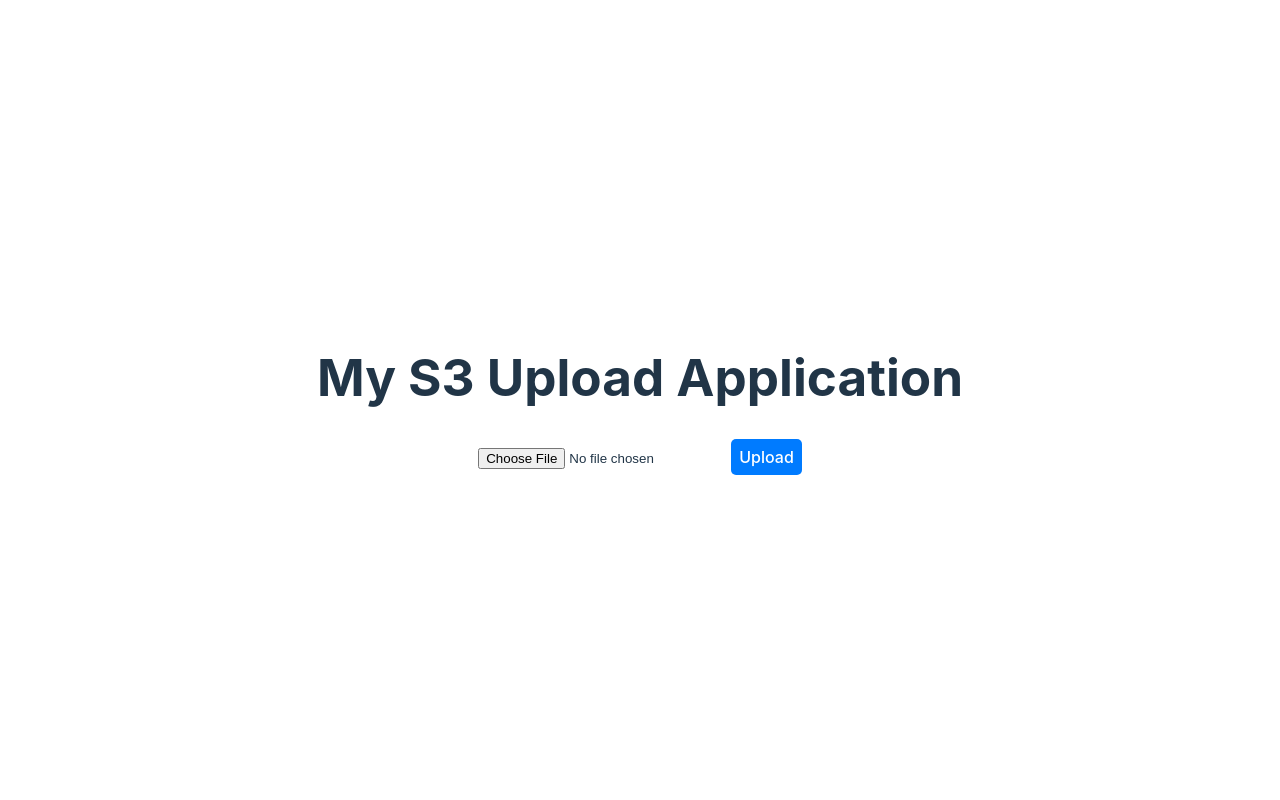
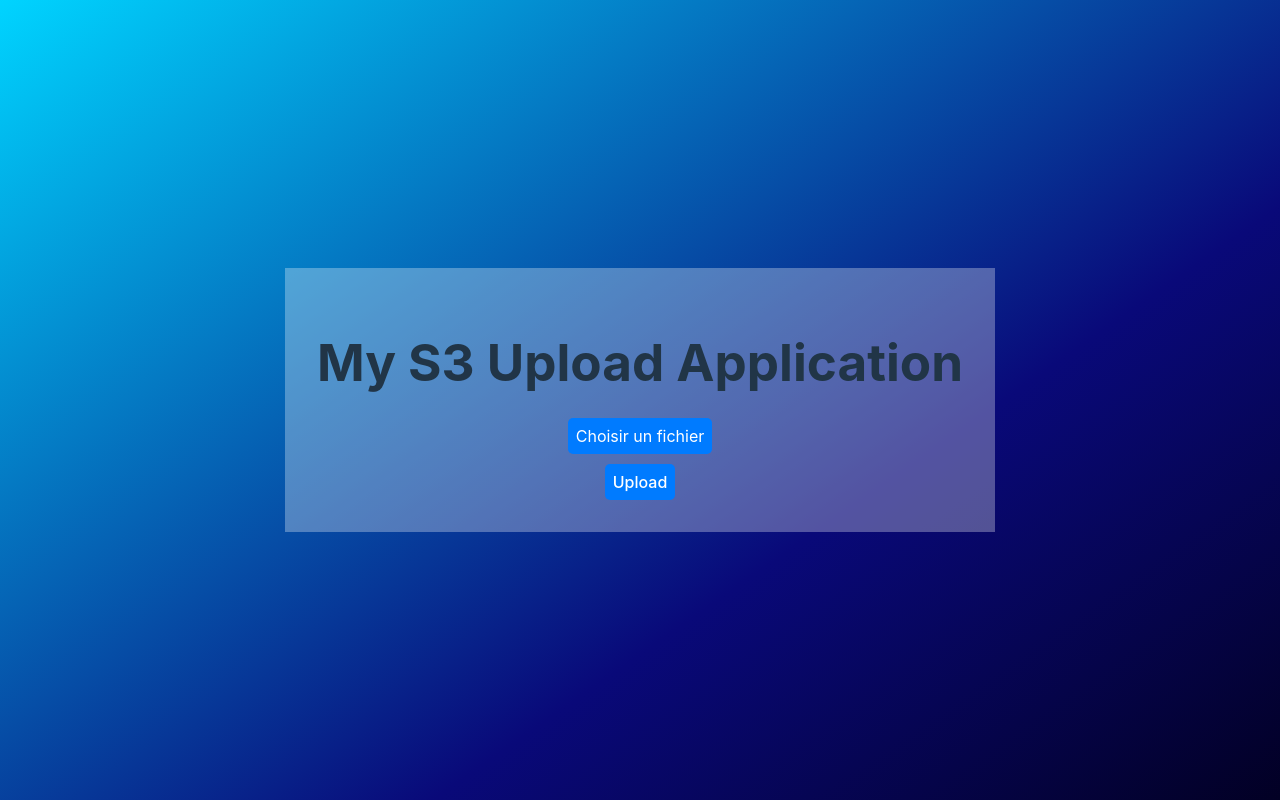
Before and after one commit to Haykes/mds-project-cloud, a React (Vite) app in the folder project-cloud/: page / in a window 1280 px wide. Built offline with nearby package versions, Linux system fonts and the light colour scheme.

Commit message:
Update css react

```diff
--- a/project-cloud/src/App.css
+++ b/project-cloud/src/App.css
@@ -1,8 +1,15 @@
+
+body{
+  background: rgb(2,0,36);
+  background: linear-gradient(325deg, rgba(2,0,36,1) 0%, rgba(9,9,121,1) 35%, rgba(0,212,255,1) 100%);
+}
+
 #root {
   max-width: 1280px;
   margin: 0 auto;
   padding: 2rem;
   text-align: center;
+  background: rgba(255, 255, 255, 0.3);
 }
 
 .upload-form {
@@ -13,8 +20,21 @@
   max-width: 500px;
 }
 
-.upload-form input[type="file"] {
+.upload-form .form-control {
   margin-bottom: 1rem;
+}
+
+.upload-form .form-control input[type="file"] {
+  display: none;
+}
+
+.upload-form .form-control label {
+  padding: 0.5rem;
+  background-color: #007bff;
+  color: white;
+  border: none;
+  border-radius: 5px;
+  cursor: pointer;
 }
 
 .upload-form button {
@@ -26,7 +46,8 @@
   cursor: pointer;
 }
 
-.upload-form button:hover {
+.upload-form button:hover,
+.upload-form .form-control label:hover {
   background-color: #0056b3;
 }
 
--- a/project-cloud/src/UploadForm.jsx
+++ b/project-cloud/src/UploadForm.jsx
@@ -5,9 +5,11 @@ import './App.css';
 function UploadForm() {
   const [file, setFile] = useState(null);
   const [uploadStatus, setUploadStatus] = useState("");
+  const [fileName, setFileName] = useState("Choisir un fichier");
 
   const handleFileChange = (e) => {
     setFile(e.target.files[0]);
+    setFileName(e.target.files[0] ? e.target.files[0].name : "Choisir un fichier");
   };
 
   const handleUpload = async (e) => {
@@ -27,7 +29,10 @@ function UploadForm() {
   return (
     <div className="upload-form">
       <form onSubmit={handleUpload}>
-        <input type="file" onChange={handleFileChange} />
+        <div className="form-control">
+          <input type="file" id="file-upload" onChange={handleFileChange} />
+          <label htmlFor="file-upload">{fileName}</label>
+        </div>
         <button type="submit">Upload</button>
       </form>
       {uploadStatus && <p>{uploadStatus}</p>}
```
